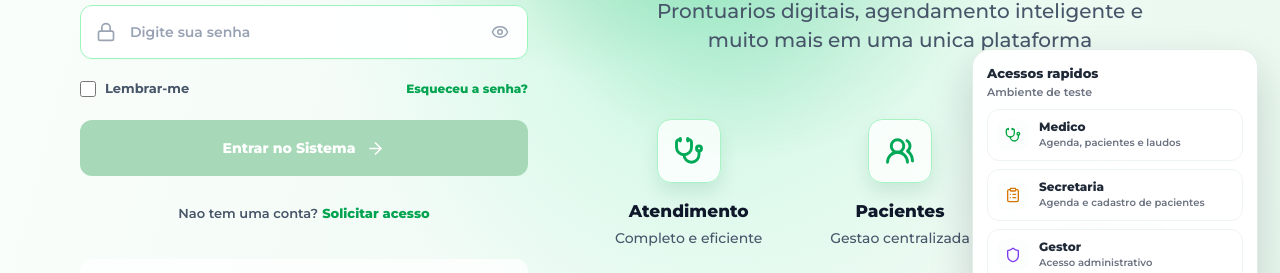
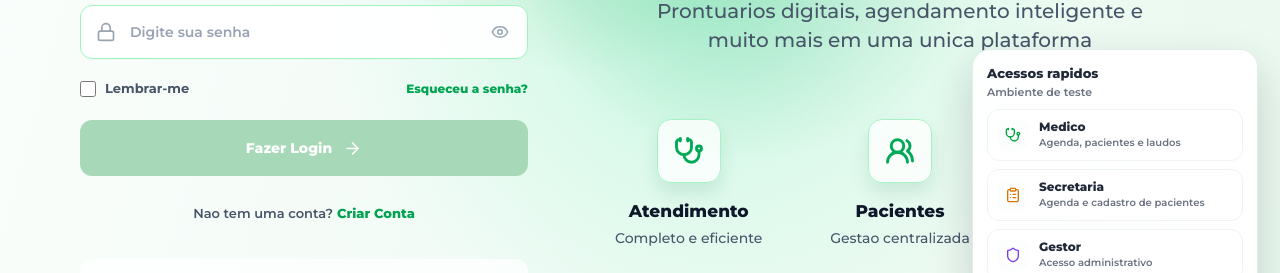
Before and after one commit to 0xbyWill/MediConnect, a React (Vite) app: page / in a window 1280 px wide. Shown: the part 409-682 px from the top of the page. Built offline with nearby package versions, Linux system fonts and the light colour scheme.

Commit message:
fix: modificação na tela de login

```diff
--- a/src/pages/Login.tsx
+++ b/src/pages/Login.tsx
@@ -156,7 +156,7 @@ export default function Login({ onCreateAccount }: LoginProps) {
                   </>
                 ) : (
                   <>
-                    Entrar no Sistema
+                    Fazer Login
                     <ArrowRight size={19} aria-hidden="true" />
                   </>
                 )}
@@ -167,7 +167,7 @@ export default function Login({ onCreateAccount }: LoginProps) {
               <div className="login-create-account">
                 <span>Nao tem uma conta?</span>
                 <button type="button" onClick={onCreateAccount}>
-                  Solicitar acesso
+                  Criar Conta
                 </button>
               </div>
             )}
```
